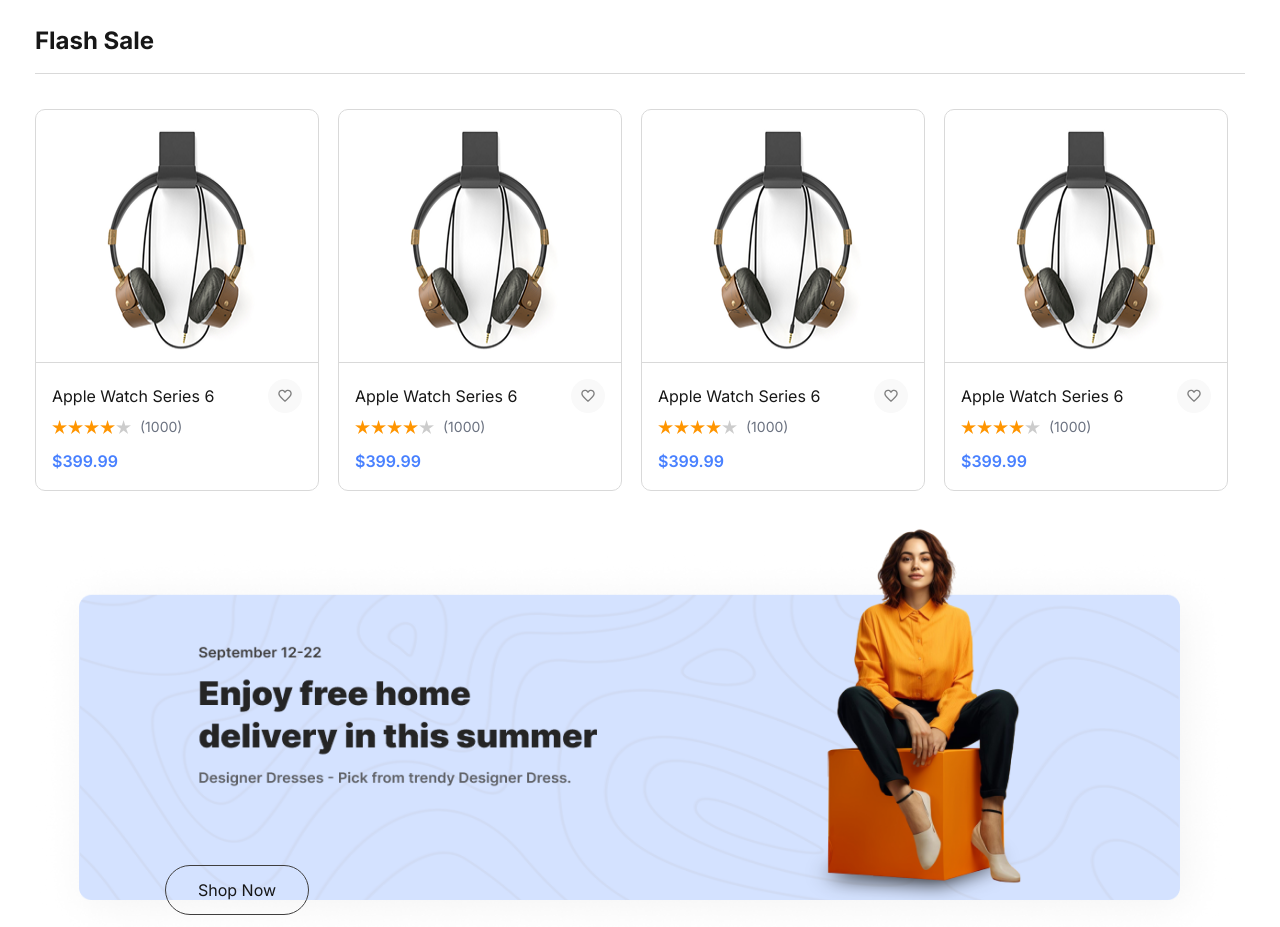
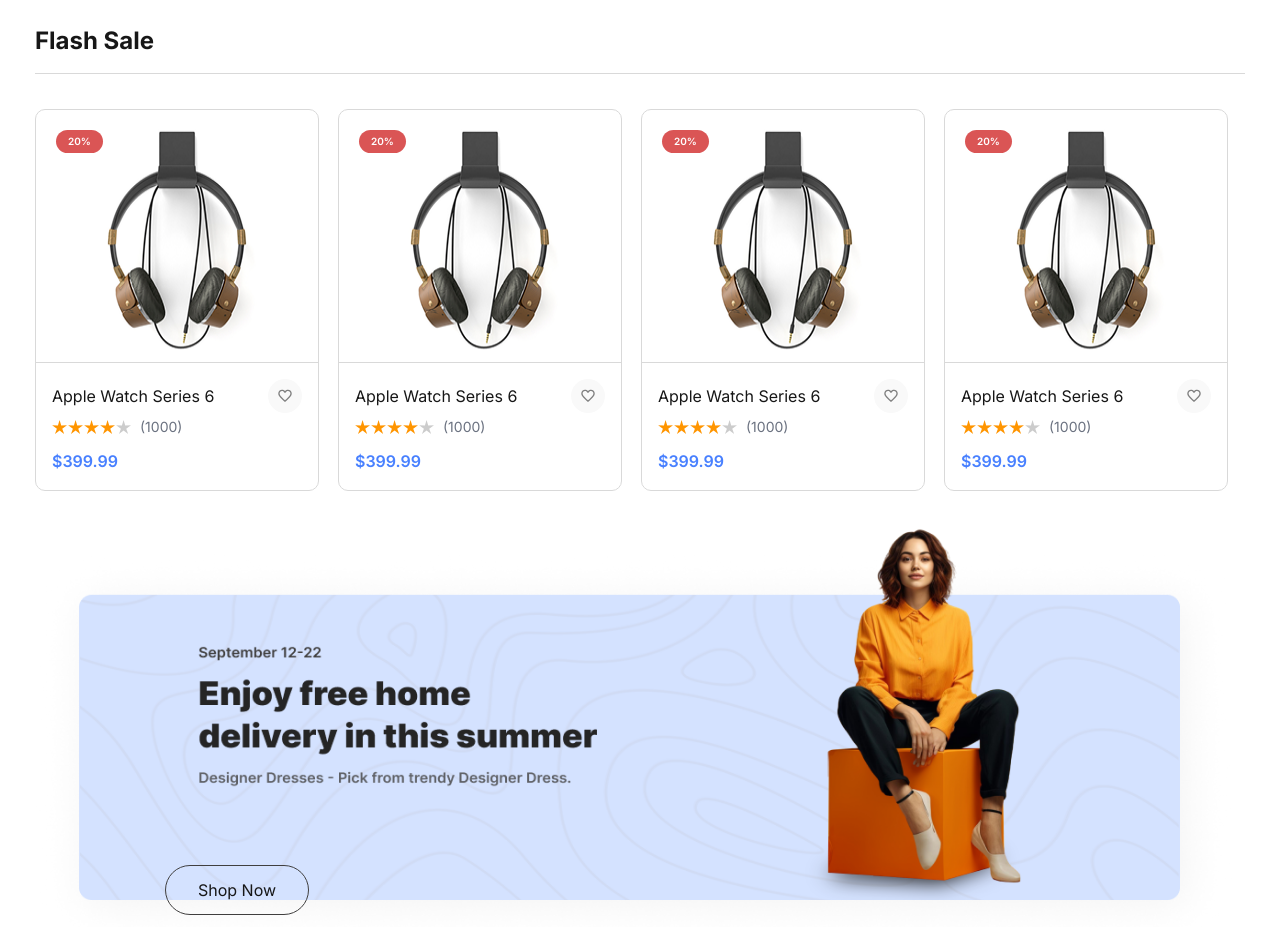
Before and after one commit to MohammadNaiem65/e-mart, a Next.js app: page / in a window 1280 px wide. Shown: the part 1380-2307 px from the top of the page. Built offline with nearby package versions, Linux system fonts and the light colour scheme.

Commit message:
fix: fixed badge issue

```diff
--- a/app/components/Home/FlashSale/Products.jsx
+++ b/app/components/Home/FlashSale/Products.jsx
@@ -20,7 +20,7 @@
         rating: 4.5,
         price: 399.99,
         totalRatings: 1000,
-        discount: 20,
+        badge: '20%',
         img: '/product.png',
     };
 
```
